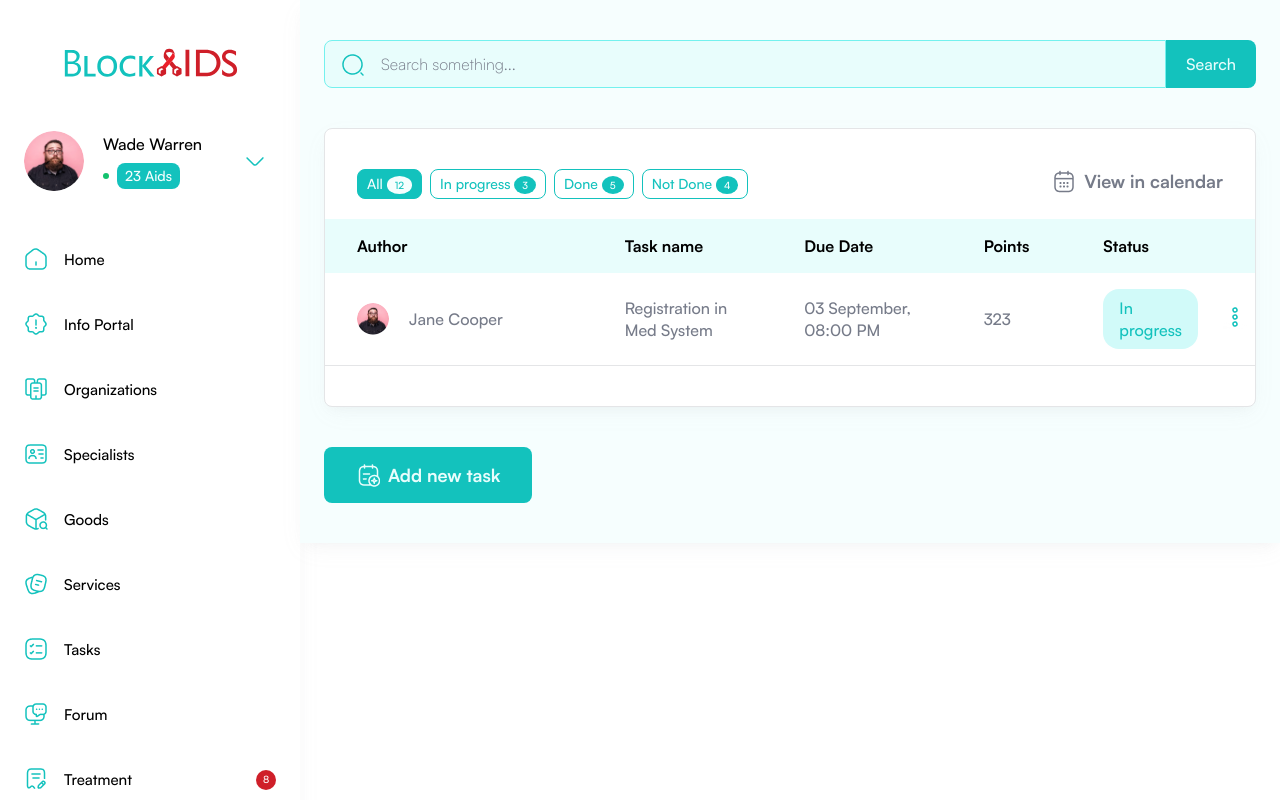
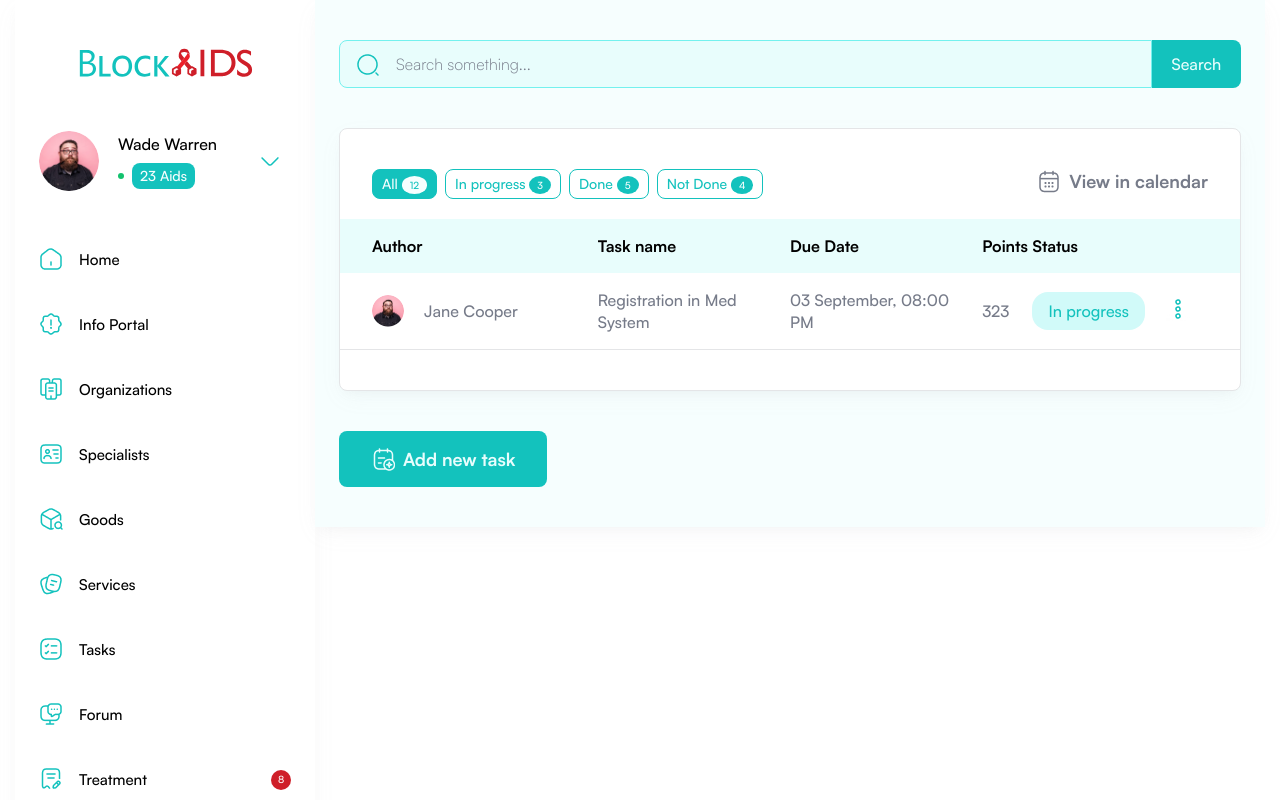
Before and after one commit to iovitatudor/blockAIDS-frontend, a React (Create React App) app: page / in a window 1280 px wide. Shown: the top 800 px of the page. Built offline with nearby package versions, Linux system fonts and the light colour scheme.

Commit message:
Fix style on laptop version

```diff
--- a/src/modules/footer/styles/Footer.scss
+++ b/src/modules/footer/styles/Footer.scss
@@ -5,6 +5,7 @@ footer {
   border-top: 1px solid $blue3;
   background-color: #F6FEFE;
   margin-top: 60px;
+  padding: 0 15px;
 
   .footer-inside {
     max-width: 1920px;
--- a/src/modules/tasks/componenets/TasksItem.tsx
+++ b/src/modules/tasks/componenets/TasksItem.tsx
@@ -13,7 +13,7 @@ const TasksItem: FC = () => {
       </div>
       <div className="tasks-body-item md">Registration in Med System</div>
       <div className="tasks-body-item md">03 September, 08:00 PM</div>
-      <div className="tasks-body-item sm">323</div>
+      <div className="tasks-body-item xs">323</div>
       <div className="tasks-body-item sm">
         <span className="badge badge-progress">In progress</span>
       </div>
--- a/src/modules/tasks/componenets/TasksList.tsx
+++ b/src/modules/tasks/componenets/TasksList.tsx
@@ -35,7 +35,7 @@ const TasksList: FC<ITasksList> = (props) => {
           <div className="tasks-head-item lg">Author</div>
           <div className="tasks-head-item md">Task name</div>
           <div className="tasks-head-item md">Due Date</div>
-          <div className="tasks-head-item sm">Points</div>
+          <div className="tasks-head-item xs">Points</div>
           <div className="tasks-head-item sm">Status</div>
           <div className="tasks-head-item xs"></div>
         </div>
--- a/src/modules/tasks/styles/Task.scss
+++ b/src/modules/tasks/styles/Task.scss
@@ -14,11 +14,13 @@
     display: flex;
     padding: 18px 32px;
     justify-content: space-between;
+
     h3 {
       color: $black5;
       font-family: Satoshi-Bold, serif;
       font-size: 18px;
     }
+
     a {
       color: $blue3;
       font-family: Satoshi-Medium, serif;
@@ -33,12 +35,13 @@
     display: flex;
     justify-content: space-between;
     background-color: $blue1;
+    padding: 16px 32px;
 
     .tasks-head-item {
-      padding: 16px 32px;
+      display: flex;
+      align-items: center;
       font-family: 'Satoshi-Bold', serif;
       font-size: 16px;
-      min-width: 5%;
     }
   }
 
@@ -47,12 +50,11 @@
     justify-content: space-between;
     background-color: $black0;
     border-bottom: 1px solid $black1;
+    padding: 16px 32px;
 
     .tasks-body-item {
       display: flex;
       align-items: center;
-      padding: 16px 32px;
-      min-width: 5%;
       color: $black3;
       font-size: 16px;
 
@@ -130,15 +132,15 @@
   }
 
   .lg {
-    width: 30% !important;
+    width: 26% !important;
   }
 
   .md {
-    width: 20% !important;
+    width: 22% !important;
   }
 
   .sm {
-    width: 13.2% !important;
+    width: 15% !important;
   }
 
   .xs {
--- a/src/styles/index.scss
+++ b/src/styles/index.scss
@@ -23,6 +23,7 @@ body {
   max-width: 1920px;
   margin: 0 auto;
   display: flex;
+  padding: 0 15px;
 
   .sidebar-area {
     width: 300px !important;
```
